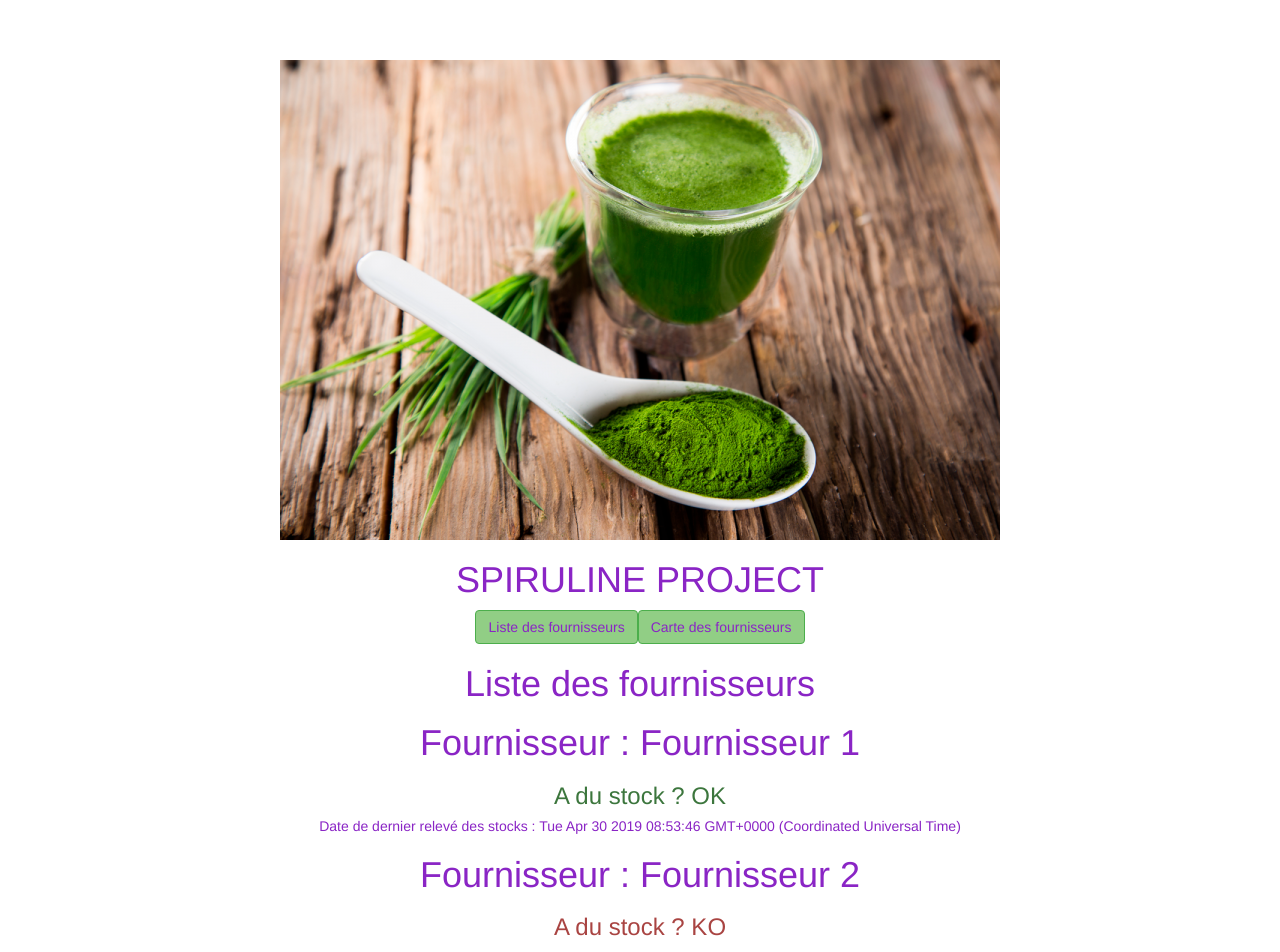
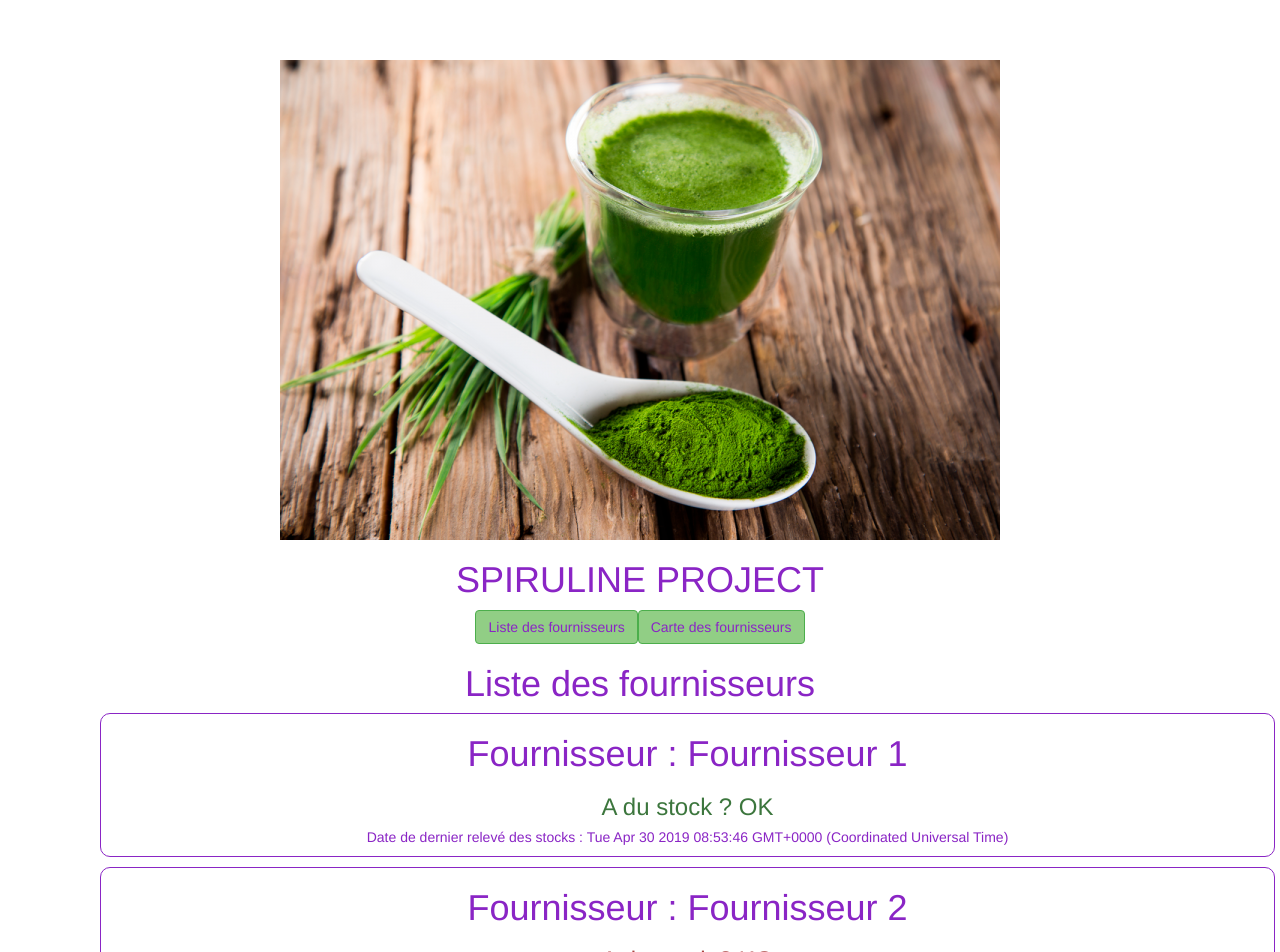
Before and after one commit to Vallaf/vuejs-suppliers, a Vue app in the folder spiruline_project/: page /#/suppliers in a window 1280 px wide. Shown: the top 952 px of the page. Built offline with nearby package versions, Linux system fonts and the light colour scheme.

Commit message:
Partie 6 - Création d'un liste modif composant SuppliersList + boucle+ style css

```diff
--- a/spiruline_project/src/components/Supplier.vue
+++ b/spiruline_project/src/components/Supplier.vue
@@ -17,3 +17,12 @@ export default {
   }
 };
 </script>
+
+<style>
+.Supplier {
+ display: block;
+ margin: 10px 5px 5px 100px;
+ border: 1px solid;
+ border-radius: 10px;
+}
+</style>
--- a/spiruline_project/src/components/SuppliersList.vue
+++ b/spiruline_project/src/components/SuppliersList.vue
@@ -56,4 +56,6 @@ li {
   display: inline-block;
   margin: 0 10px;
 }
+
+
 </style>
```
